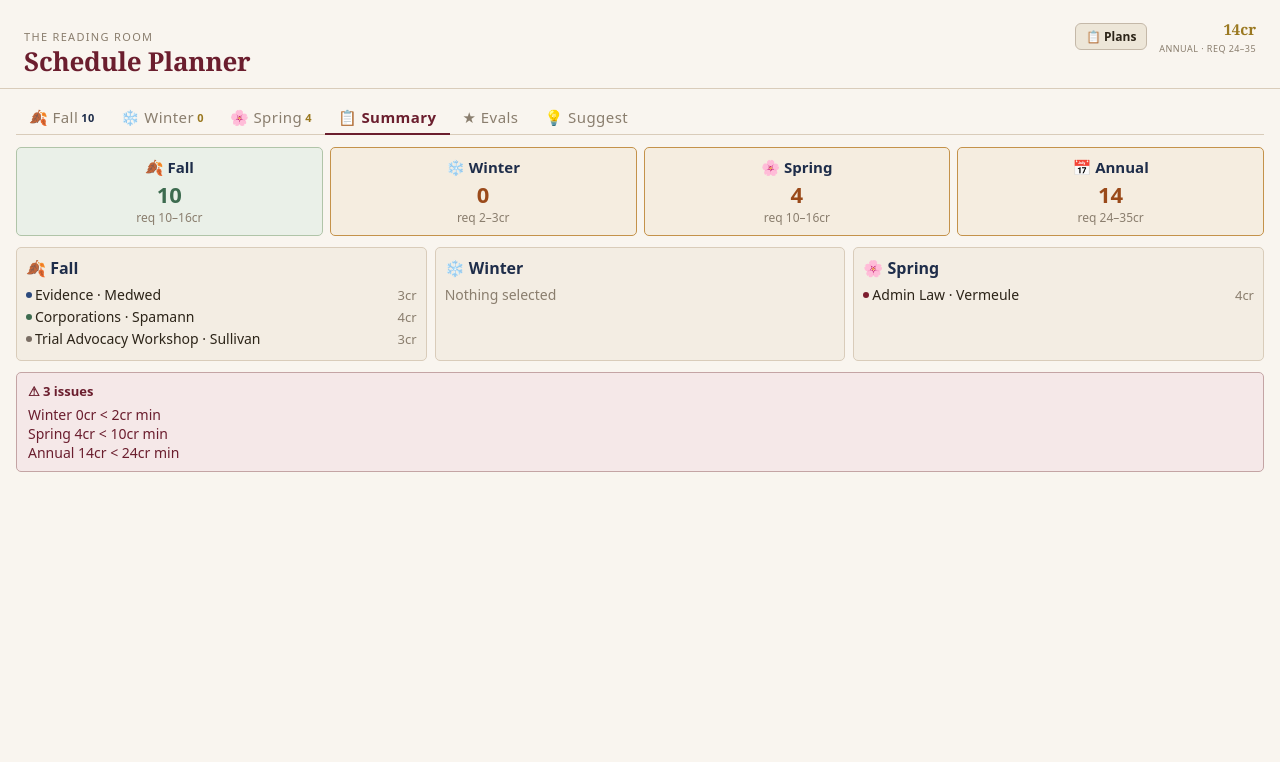
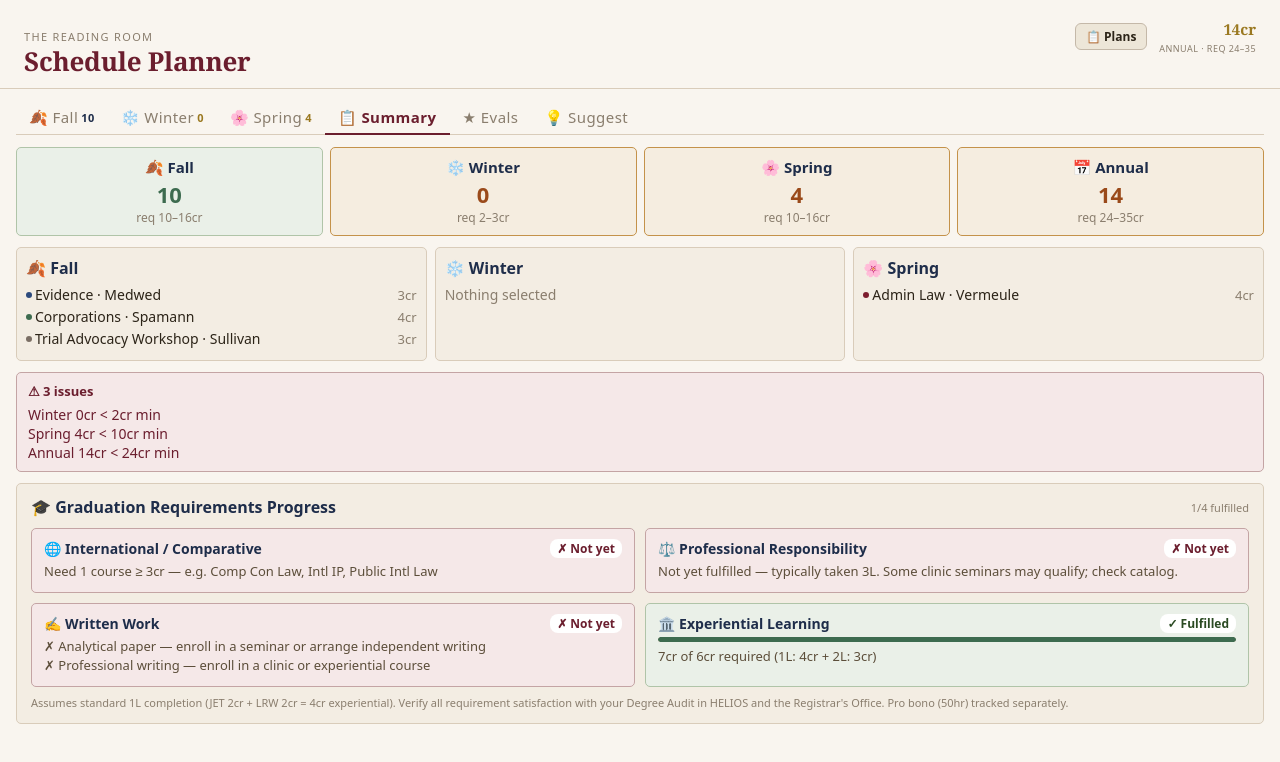
Before and after one commit to alicezhao0727-glitch/hls-planner, a React (Vite) app: page / in a window 1280 px wide. Both pictures are taken after a click on the button "📋 Summary". Shown: the top 762 px of the page. Built offline with nearby package versions, Linux system fonts and the light colour scheme.

Commit message:
add graduation requirements progress

```diff
--- a/src/App.jsx
+++ b/src/App.jsx
@@ -1195,6 +1195,84 @@ export default function App(){
           ...(fClinic&&spClinic&&fClinic!=="fedcourts"&&spClinic!=="fedcourts"?["Clinic in both fall AND spring — max 1/term"]:[]),
         ];
         const ok=!issues.length;
+
+        // ── GRADUATION REQUIREMENTS PROGRESS ──
+        const INTL_COMP_KEYS = new Set(["f_ccl","f_iip","f_imm","sp_iip","sp_pi","sp_itl"]);
+        const EXPERIENTIAL_COURSE_KEYS = new Set(["taw"]); // courses (non-clinic) tagged experiential
+        const allKeys = [...fallItems,...winterItems,...spItems].map(c=>c?.key).filter(Boolean);
+        const allElectKeys = new Set([...fElect,...spElect]);
+
+        // 1) International / Comparative — need 1 course ≥ 3 classroom credits
+        const intlCourse = [...fallItems,...spItems].find(c => c?.key && INTL_COMP_KEYS.has(c.key) && (c.cr||0) >= 3);
+        const intlMet = !!intlCourse;
+
+        // 2) Professional Responsibility — need ≥ 2 classroom credits
+        //    Some clinic seminars *may* satisfy PR (check catalog); typically taken 3L
+        //    We flag clinics whose seminars are known to satisfy PR
+        const PR_CLINIC_IDS = new Set(["employment","consumer","cyberlaw"]);
+        const prFromClinic = (fClinic && PR_CLINIC_IDS.has(fClinic)) || (spClinic && PR_CLINIC_IDS.has(spClinic));
+        const prMet = prFromClinic; // conservative: only if enrolled in a qualifying clinic
+        const prNote = prFromClinic
+          ? `May be satisfied by ${[fClinic,spClinic].filter(id=>PR_CLINIC_IDS.has(id)).map(id=>CLINIC_OPTS.find(c=>c.id===id)?.name).join(" / ")} clinic seminar — confirm with Registrar`
+          : "Not yet fulfilled — typically taken 3L. Some clinic seminars may qualify; check catalog.";
+
+        // 3) Written Work — analytical paper (20-25p seminar/independent) + professional writing (clinic/experiential)
+        const FALL_SEM_KEYS = new Set(FALL_ELECTIVES.seminars.map(s=>s.key));
+        const SP_SEM_KEYS = new Set(SP_ELECTIVES.seminars.map(s=>s.key));
+        const hasAnalyticalPaperCourse = [...allElectKeys].some(k => FALL_SEM_KEYS.has(k) || SP_SEM_KEYS.has(k));
+        const hasProfWritingSource = !!fClinicObj || !!spClinicObj;
+        const writtenBoth = hasAnalyticalPaperCourse && hasProfWritingSource;
+        const writtenPartial = hasAnalyticalPaperCourse || hasProfWritingSource;
+
+        // 4) Experiential Learning — need ≥ 6 credits total
+        //    1L baseline: JET (2cr) + Spring LRW (2cr) = 4cr
+        const EL_1L = 4;
+        let elCr2L = 0;
+        if (allKeys.includes("taw")) elCr2L += 3;
+        if (fClinicObj) elCr2L += fClinicCr;
+        if (spClinicObj) elCr2L += spClinicCr;
+        const elTotal = EL_1L + elCr2L;
+        const elMet = elTotal >= 6;
+
+        const reqItems = [
+          {
+            label: "International / Comparative",
+            icon: "🌐",
+            met: intlMet,
+            partial: false,
+            detail: intlMet
+              ? `✓ ${intlCourse.name} (${intlCourse.prof}, ${intlCourse.cr}cr)`
+              : "Need 1 course ≥ 3cr — e.g. Comp Con Law, Intl IP, Public Intl Law",
+          },
+          {
+            label: "Professional Responsibility",
+            icon: "⚖️",
+            met: prMet,
+            partial: prFromClinic,
+            detail: prNote,
+          },
+          {
+            label: "Written Work",
+            icon: "✍️",
+            met: writtenBoth,
+            partial: writtenPartial,
+            detail: (() => {
+              const parts = [];
+              parts.push(hasAnalyticalPaperCourse ? "✓ Analytical paper (seminar enrolled)" : "✗ Analytical paper — enroll in a seminar or arrange independent writing");
+              parts.push(hasProfWritingSource ? "✓ Professional writing (clinic enrolled)" : "✗ Professional writing — enroll in a clinic or experiential course");
+              return parts.join("\n");
+            })(),
+          },
+          {
+            label: "Experiential Learning",
+            icon: "🏛️",
+            met: elMet,
+            partial: elCr2L > 0,
+            detail: `${elTotal}cr of 6cr required (1L: ${EL_1L}cr${elCr2L > 0 ? ` + 2L: ${elCr2L}cr` : ""})${!elMet ? " — add TAW or a clinic" : ""}`,
+            bar: { cur: elTotal, max: 6 },
+          },
+        ];
+
         return(
           <div>
             <div style={{display:"grid",gridTemplateColumns:isMobile?"repeat(2,1fr)":"repeat(4,1fr)",gap:7,marginBottom:11}}>
@@ -1231,6 +1309,41 @@ export default function App(){
                 {ok?"✓ Valid schedule":`⚠ ${issues.length} issue${issues.length>1?"s":""}`}
               </div>
               {issues.map((m,i)=><div key={i} style={{fontSize:14,color:"#6b1e2e"}}>{m}</div>)}
+            </div>
+
+            {/* ── GRADUATION REQUIREMENTS PROGRESS ── */}
+            <div style={{background:"#f3ede3",border:"1px solid #d9ccba",borderRadius:5,padding:isMobile?"10px":"12px 14px",fontFamily:"system-ui,sans-serif"}}>
+              <div style={{fontWeight:700,fontSize:isMobile?14:16,color:"#1e2d4a",marginBottom:10,display:"flex",alignItems:"center",gap:6}}>
+                🎓 Graduation Requirements Progress
+                <span style={{fontSize:11,fontWeight:400,color:"#8a7e6e",marginLeft:"auto"}}>
+                  {reqItems.filter(r=>r.met).length}/{reqItems.length} fulfilled
+                </span>
+              </div>
+              <div style={{display:"grid",gridTemplateColumns:isMobile?"1fr":"1fr 1fr",gap:isMobile?8:10}}>
+                {reqItems.map(r => {
+                  const bg = r.met ? "#eaf0e8" : r.partial ? "#f5ede0" : "#f5e8e8";
+                  const bd = r.met ? "#b0c4a8" : r.partial ? "#c4924a" : "#c4a4a4";
+                  const statusColor = r.met ? "#2a4a22" : r.partial ? "#9a7820" : "#6b1e2e";
+                  const statusText = r.met ? "✓ Fulfilled" : r.partial ? "⏳ In progress" : "✗ Not yet";
+                  return (
+                    <div key={r.label} style={{background:bg,border:`1px solid ${bd}`,borderRadius:5,padding:isMobile?"8px":"10px 12px"}}>
+                      <div style={{display:"flex",alignItems:"center",justifyContent:"space-between",marginBottom:4}}>
+                        <span style={{fontWeight:700,fontSize:isMobile?13:14,color:"#1e2d4a"}}>{r.icon} {r.label}</span>
+                        <span style={{fontSize:isMobile?11:12,fontWeight:700,color:statusColor,background:"#fff",borderRadius:8,padding:"1px 7px"}}>{statusText}</span>
+                      </div>
+                      {r.bar && (
+                        <div style={{height:5,background:"#d9ccba",borderRadius:3,overflow:"hidden",marginBottom:5}}>
+                          <div style={{height:"100%",width:`${Math.min(r.bar.cur/r.bar.max,1)*100}%`,background:r.met?"#3d6b4f":"#a0622a",borderRadius:3,transition:"width .3s"}}/>
+                        </div>
+                      )}
+                      <div style={{fontSize:isMobile?12:13,color:"#5c4e3a",lineHeight:1.5,whiteSpace:"pre-line"}}>{r.detail}</div>
+                    </div>
+                  );
+                })}
+              </div>
+              <div style={{marginTop:8,fontSize:11,color:"#8a7e6e",lineHeight:1.5}}>
+                Assumes standard 1L completion (JET 2cr + LRW 2cr = 4cr experiential). Verify all requirement satisfaction with your Degree Audit in HELIOS and the Registrar's Office. Pro bono (50hr) tracked separately.
+              </div>
             </div>
           </div>
         );
```
